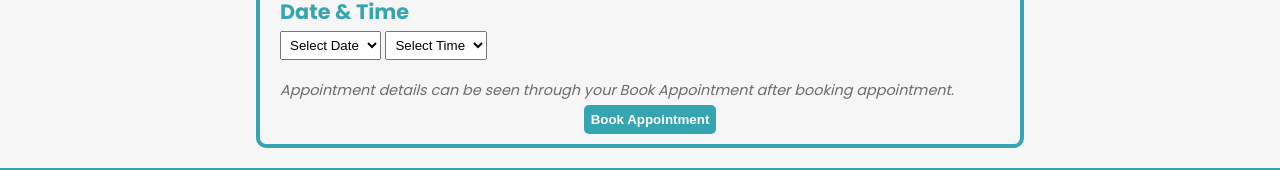
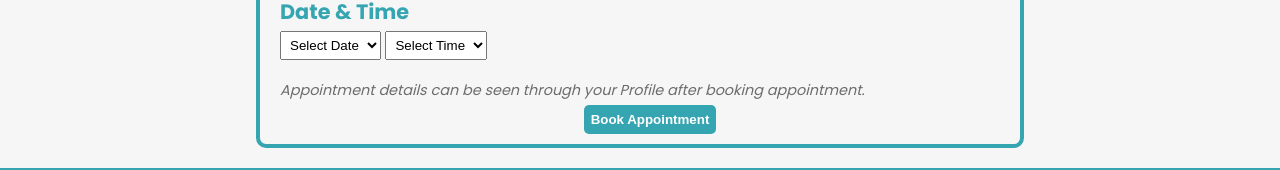
Before and after one commit to Kampus-Merdeka-Software-Engineering/FE-Semarang-30, a plain HTML site: page booking-form.html in a window 1280 px wide. Shown: the part 473-643 px from the top of the page. Drawn offline with Linux system fonts and the light colour scheme; no server answers; sample sign-in values are in the browser's storage.

Commit message:
Update booking-form.html
change text info

```diff
--- a/booking-form.html
+++ b/booking-form.html
@@ -79,7 +79,7 @@
           </select>
         </div>
         <p>
-          Appointment details can be seen through your Book Appointment after
+          Appointment details can be seen through your Profile after
           booking appointment.
         </p>
         <div class="buttonForm">
```
